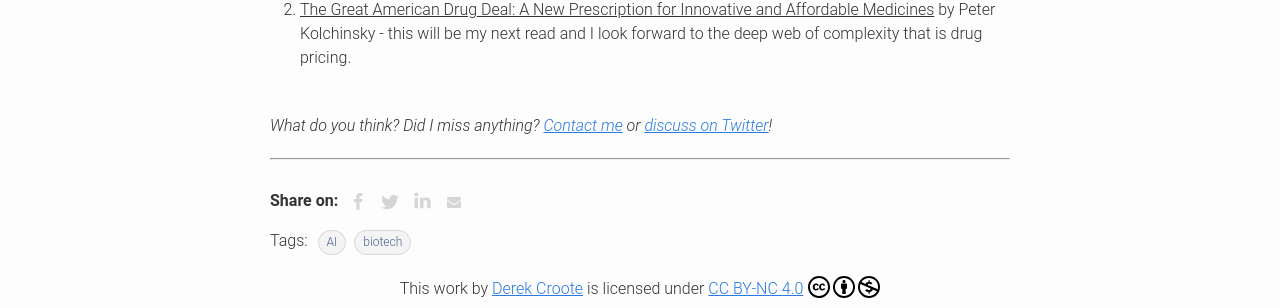
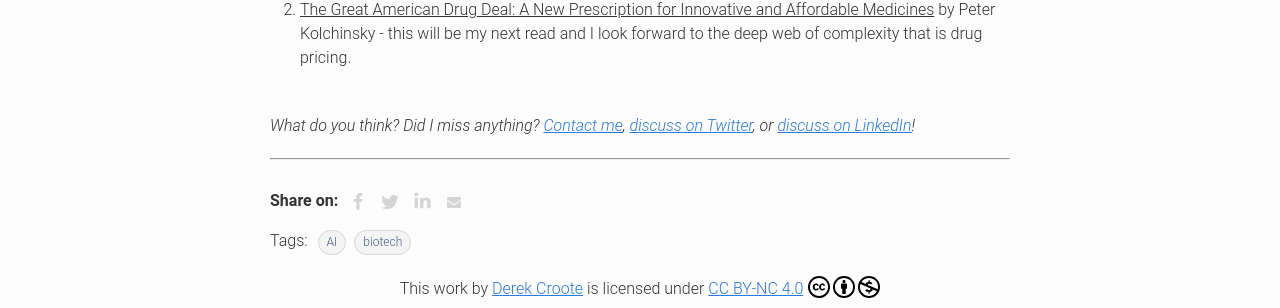
Before and after one commit to dcroote/dcroote.github.io, a Jekyll site: the page built from _posts/2026-03-15-ai-book-recommendations-bookshelf.md, in a window 1280 px wide. Shown: the part 1865-2173 px from the top of the page. Built offline with Jekyll 4.4.1, drawn with Linux system fonts in a browser that asks for light colours; some web fonts are replaced; some of the changed lines change nothing that is shown.

Commit message:
fix: linkedin url on ai recommendations post

```diff
--- a/_posts/2026-03-15-ai-book-recommendations-bookshelf.md
+++ b/_posts/2026-03-15-ai-book-recommendations-bookshelf.md
@@ -7,6 +7,7 @@ comments: false
 description: With a picture and a prompt, AI can provide some excellent book recommendations.
 tags: [AI, biotech]
 discuss_on_twitter: https://x.com/DerekCroote/status/2033925079432892610
+discuss_on_linkedin: https://www.linkedin.com/posts/dcroote_have-a-bookshelf-take-a-picture-and-ask-activity-7439689992643354624-C8xu
 ---
 
 I had a great experience recently in using AI, specifically Gemini 3 Pro and Claude Sonnet 4.6, to recommend my next set of books. I simply provided an image of my bookshelf and the following prompt:
```
